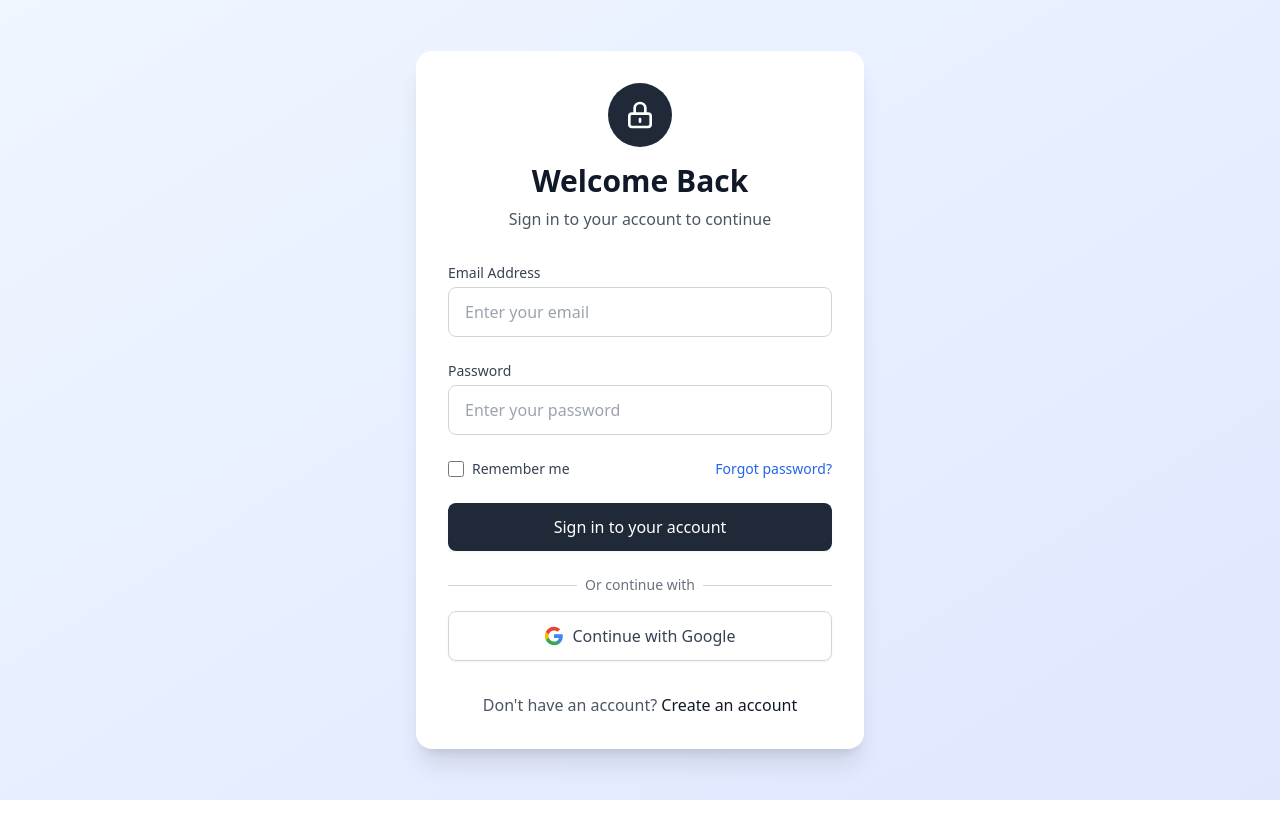
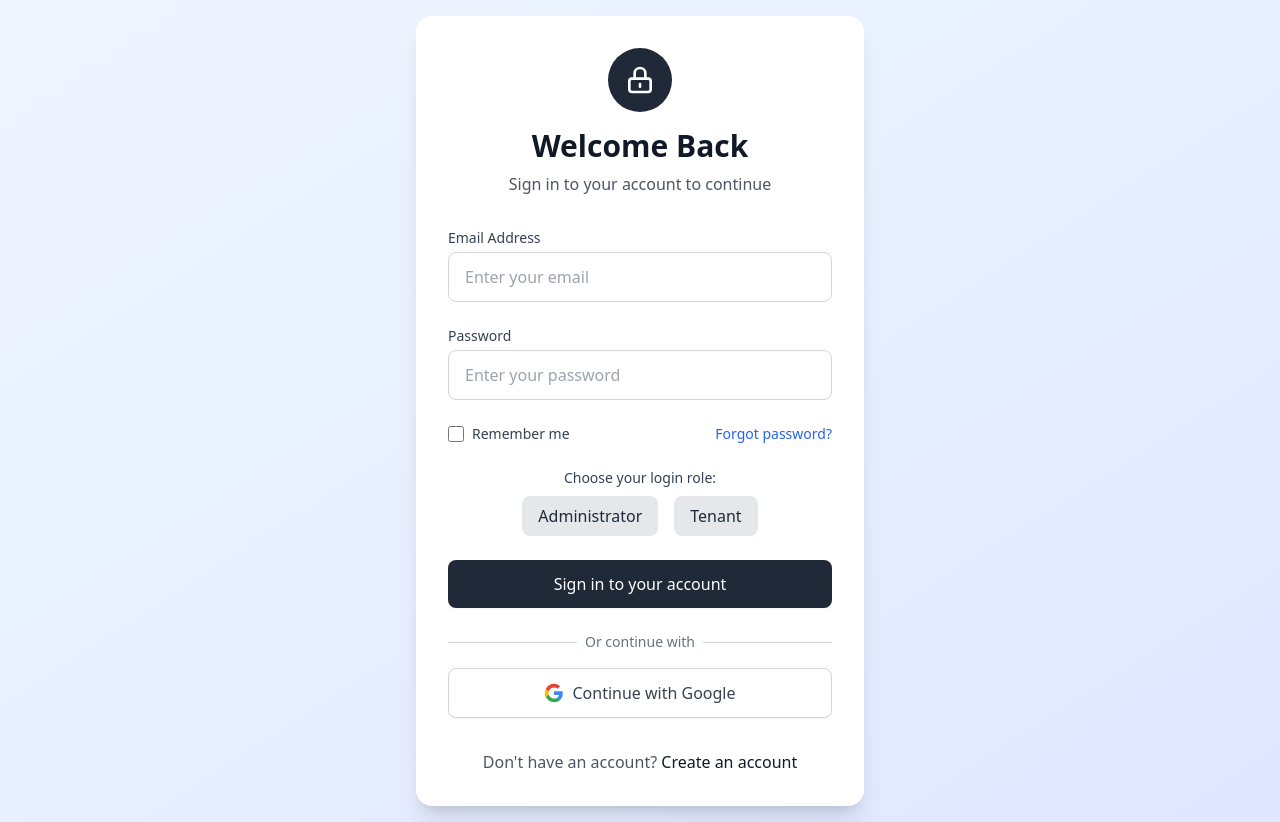
Before and after one commit to nyk-o-brown/evolve_property_manager, a React (Vite) app in the folder react_taiwind_postgreess_base_plate/: page /login in a window 1280 px wide. Before the commit the page ends 800 px from the top, so only its background shows below. Built offline with nearby package versions, Linux system fonts and the light colour scheme.

Commit message:
mgs:tenant & manager login updated

```diff
--- a/react_taiwind_postgreess_base_plate/src/App.jsx
+++ b/react_taiwind_postgreess_base_plate/src/App.jsx
@@ -12,7 +12,6 @@ import PropertyUnits from './pages/properties/PropertyUnits';
 import UnitsCreate from './pages/properties/UnitsCreate';
 import ListUnit from './pages/properties/ListUnit';
 
-
 import TenantList from "./pages/tenants/TenantList";
 import TenantProfile from "./pages/tenants/TenantProfile";
 import TenantCreate from "./pages/tenants/TenantCreate";
@@ -26,6 +25,9 @@ import ReportsDashboard from "./pages/reports/ReportsDashboard";
 import SettingsPage from "./pages/settings/SettingsPage";
 import DashboardLayout from "./components/layout/DashboardLayout";
 
+// Tenant dashboard import (route: /tenant)
+import TenantDashboard from "./pages/tenant/TenantDashboard";
+
 export default function App() {
   return (
     <BrowserRouter>
@@ -35,7 +37,10 @@ export default function App() {
         <Route path="/login" element={<Login />} />
         <Route path="/register" element={<Register />} />
 
-        {/* Protected routes */}
+        {/* Tenant side entry */}
+        <Route path="/tenant" element={<TenantDashboard />} />
+
+        {/* Protected routes (admin dashboard) */}
         <Route path="/dashboard" element={<DashboardLayout />}>
           <Route index element={<Dashboard />} />
           <Route path="properties">
@@ -46,32 +51,26 @@ export default function App() {
             <Route path=":id/units" element={<PropertyUnits />} />
             <Route path=":id/units/create" element={<UnitsCreate />} />
             <Route path=":propertyId/units/:unitId/list" element={<ListUnit />} />
-
           </Route>
-
-
-          {/*}
-          <Route path="/dashboard/properties" element={<PropertyList />}>
-            <Route path="list-unit" element={<ListUnit />} /> // ✅ Relative path
-          </Route>
-          */}
-
 
           <Route path="tenants">
             <Route index element={<TenantList />} />
             <Route path="create" element={<TenantCreate />} />
             <Route path=":id" element={<TenantProfile />} />
           </Route>
+
           <Route path="payments">
             <Route index element={<PaymentHistory />} />
             <Route path="collect" element={<PaymentCollect />} />
             <Route path=":id" element={<InvoiceDetail />} />
           </Route>
+
           <Route path="maintenance">
             <Route index element={<MaintenanceList />} />
             <Route path="request" element={<MaintenanceRequest />} />
             <Route path=":id" element={<MaintenanceTrack />} />
           </Route>
+
           <Route path="reports" element={<ReportsDashboard />} />
           <Route path="settings" element={<SettingsPage />} />
         </Route>
--- a/react_taiwind_postgreess_base_plate/src/pages/auth/Login.jsx
+++ b/react_taiwind_postgreess_base_plate/src/pages/auth/Login.jsx
@@ -9,6 +9,7 @@ const Login = () => {
   const [error, setError] = useState("");
   const [isLoading, setIsLoading] = useState(false);
   const [rememberMe, setRememberMe] = useState(false);
+  const [role, setRole] = useState(null); // role: "admin" or "tenant"
   const navigate = useNavigate();
 
   const handleChange = (e) => {
@@ -21,17 +22,13 @@ const Login = () => {
 
   // Mock login function
   const mockLogin = async (email, password) => {
-    // Simulate API call delay
     await new Promise(resolve => setTimeout(resolve, 1500));
-
-    // Simulate successful login
     const mockUser = {
       id: Math.random().toString(36).substr(2, 9),
       name: "Demo User",
       email: email,
       token: "mock-jwt-token-" + Math.random().toString(36).substr(2, 9)
     };
-
     return {
       success: true,
       user: mockUser,
@@ -58,19 +55,27 @@ const Login = () => {
       return;
     }
 
+    if (!role) {
+      setError("Please select a login role (Administrator or Tenant).");
+      setIsLoading(false);
+      return;
+    }
+
     try {
-      // Use mock function instead of real API call
       const result = await mockLogin(email, password);
 
-      // Store mock token and user data
       localStorage.setItem("token", result.token);
       localStorage.setItem("user", JSON.stringify(result.user));
 
-      console.log("Mock login successful:", result.user);
-
-      // Redirect to dashboard after successful login
+      // Redirect based on selected role
       setTimeout(() => {
-        navigate("/dashboard", { replace: true });
+        if (role === "admin") {
+          navigate("/dashboard", { replace: true });
+        } else if (role === "tenant") {
+          navigate("/tenant", { replace: true });
+        } else {
+          setError("Unknown role selected.");
+        }
       }, 500);
 
     } catch (err) {
@@ -81,7 +86,10 @@ const Login = () => {
   };
 
   const handleGoogleLogin = () => {
-    // Mock Google login - just redirect to dashboard after delay
+    if (!role) {
+      setError("Please select a login role before continuing with Google.");
+      return;
+    }
     setIsLoading(true);
     setTimeout(() => {
       localStorage.setItem("token", "mock-google-token");
@@ -90,7 +98,11 @@ const Login = () => {
         name: "Google User",
         email: "user@google.com"
       }));
-      navigate("/dashboard", { replace: true });
+      if (role === "admin") {
+        navigate("/dashboard", { replace: true });
+      } else {
+        navigate("/tenant", { replace: true });
+      }
     }, 1500);
   };
 
@@ -183,6 +195,30 @@ const Login = () => {
                 <p className="text-red-600 text-sm text-center">{error}</p>
               </div>
             )}
+            {/* Role selection */}
+          <div className="mt-6 text-center">
+            <p className="text-sm text-gray-700 mb-2">Choose your login role:</p>
+            <div className="flex justify-center gap-4">
+              <button
+                type="button"
+                onClick={() => { setRole("admin"); setError(""); }}
+                className={`px-4 py-2 rounded-lg font-medium ${
+                  role === "admin" ? "bg-blue-600 text-white" : "bg-gray-200 text-gray-800"
+                } hover:bg-blue-500 transition`}
+              >
+                Administrator
+              </button>
+              <button
+                type="button"
+                onClick={() => { setRole("tenant"); setError(""); }}
+                className={`px-4 py-2 rounded-lg font-medium ${
+                  role === "tenant" ? "bg-green-600 text-white" : "bg-gray-200 text-gray-800"
+                } hover:bg-green-500 transition`}
+              >
+                Tenant
+              </button>
+            </div>
+          </div>
 
             <button
               type="submit"
@@ -198,7 +234,10 @@ const Login = () => {
                 "Sign in to your account"
               )}
             </button>
+
           </form>
+
+
 
           <div className="mt-6">
             <div className="relative">
@@ -242,4 +281,4 @@ const Login = () => {
   );
 };
 
-export default Login;
+export default Login
```
